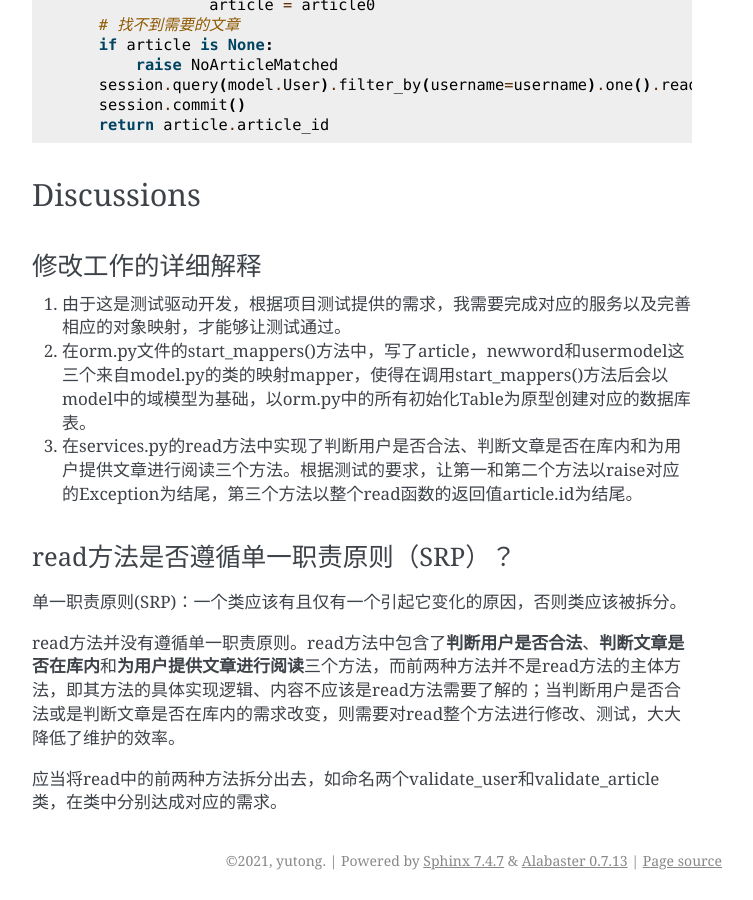
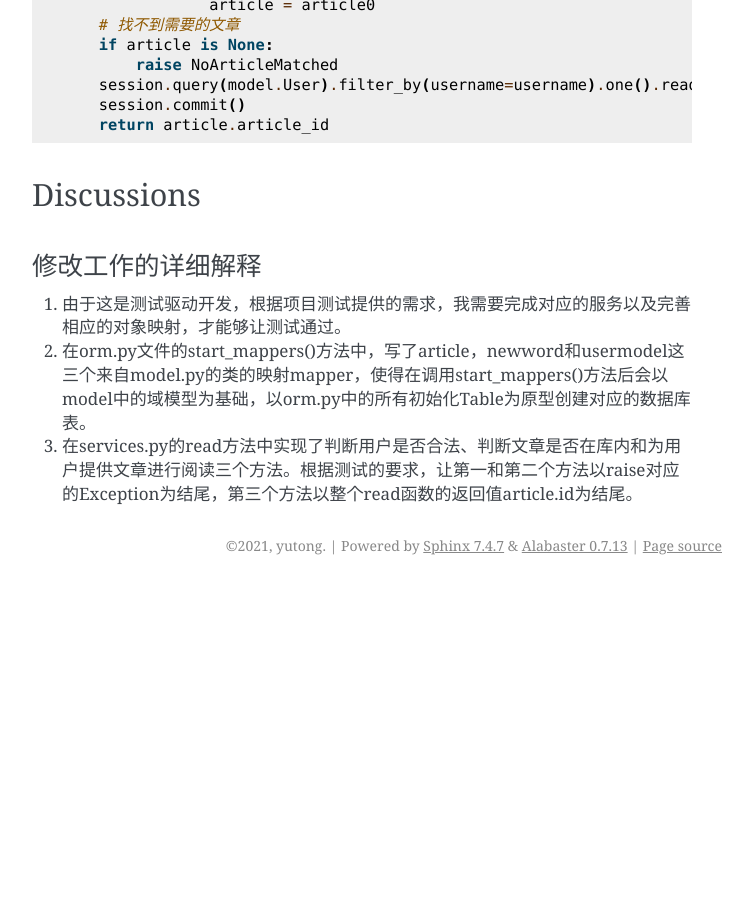
Before and after one commit to Steven-Yutong/Lab3, a Sphinx documentation site: the page built from docs/source/index.rst, in a window 1280 px wide and 900 px high, scrolled down 3333 px. Shown: the whole window, without its empty margins (388-1141 px from the left). Built offline with Sphinx 7.4.7, drawn with Linux system fonts in a browser that asks for light colours; after the commit the page ends 3918 px from its top, so only the background shows below that; some of the changed text lies outside the part shown.

Commit message:
Update index.rst

```diff
--- a/docs/source/index.rst
+++ b/docs/source/index.rst
@@ -185,12 +185,3 @@ Discussions
 2. 在orm.py文件的start_mappers()方法中，写了article，newword和usermodel这三个来自model.py的类的映射mapper，使得在调用start_mappers()方法后会以model中的域模型为基础，以orm.py中的所有初始化Table为原型创建对应的数据库表。
 
 3. 在services.py的read方法中实现了判断用户是否合法、判断文章是否在库内和为用户提供文章进行阅读三个方法。根据测试的要求，让第一和第二个方法以raise对应的Exception为结尾，第三个方法以整个read函数的返回值article.id为结尾。
-
-read方法是否遵循单一职责原则（SRP）？
-~~~~~~~~~~~~~~~~~~~~~~~~~~~~~~~~~~~~~~~~~~~~~~~~~~~~~~~~~~~~~~~~~~~~~~~~~~~~~~~~~~~~~~~~~~~~~~~~~~~~~~~~~~~~~~~~~~~~~~~~~~~~~~~~~~~~~~~~~~~~~~~~~~~~~~~~~~~~~~
-
-单一职责原则(SRP)：一个类应该有且仅有一个引起它变化的原因，否则类应该被拆分。
-
-read方法并没有遵循单一职责原则。read方法中包含了\ **判断用户是否合法**\ 、\ **判断文章是否在库内**\ 和\ **为用户提供文章进行阅读**\ 三个方法，而前两种方法并不是read方法的主体方法，即其方法的具体实现逻辑、内容不应该是read方法需要了解的；当判断用户是否合法或是判断文章是否在库内的需求改变，则需要对read整个方法进行修改、测试，大大降低了维护的效率。
-
-应当将read中的前两种方法拆分出去，如命名两个validate_user和validate_article类，在类中分别达成对应的需求。
```
